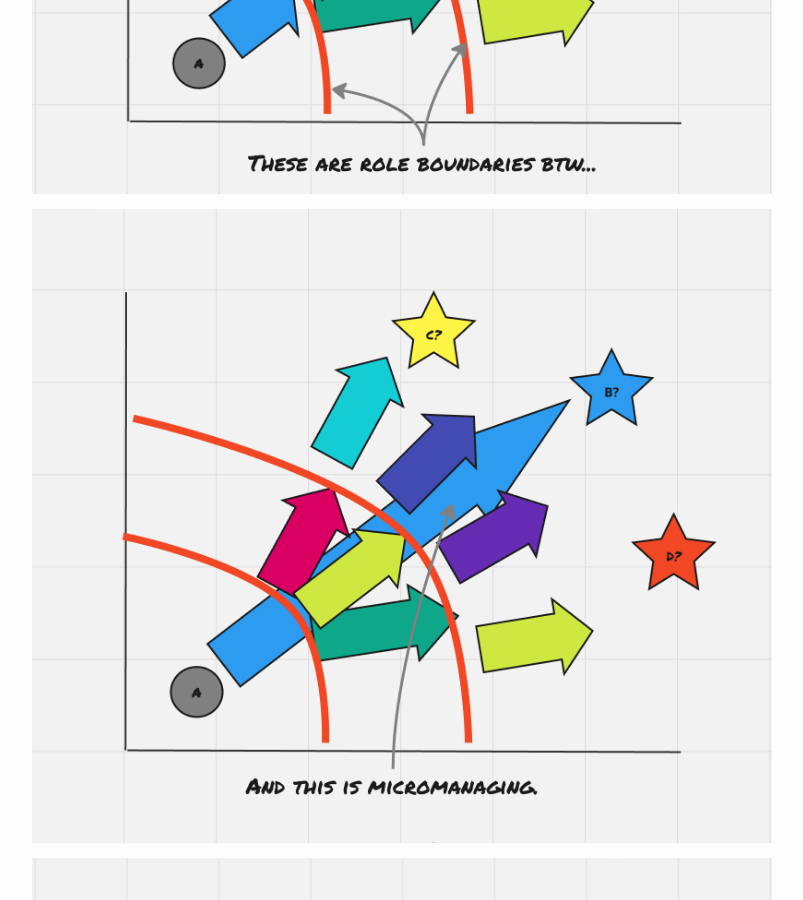
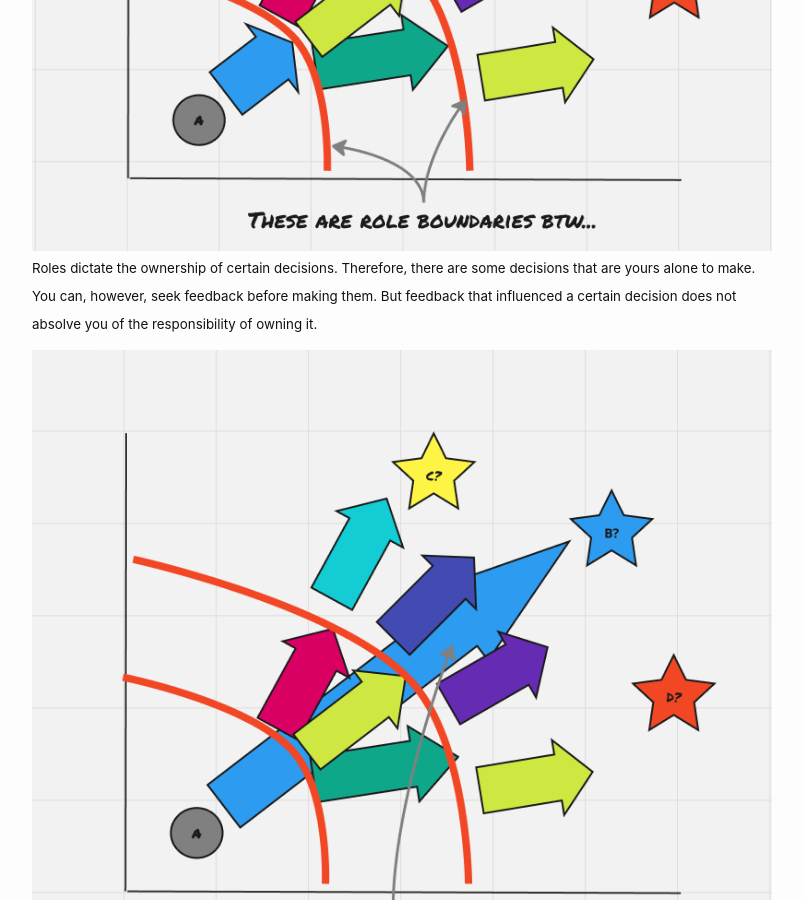
Before and after one commit to ashwnacharya/ashwnacharya.github.io, a Jekyll site: the page built from _posts/2024-04-01-context-and-control.markdown, in a window 1280 px wide and 900 px high, scrolled down 7675 px. Shown: the whole window, without its empty margins (238-1041 px from the left). Built offline with Jekyll 4.4.1, drawn with Linux system fonts in a browser that asks for light colours; some of the changed text lies outside the part shown.

Commit message:
Rewording.

```diff
--- a/_posts/2024-04-01-context-and-control.markdown
+++ b/_posts/2024-04-01-context-and-control.markdown
@@ -12,6 +12,7 @@ published: true
 ![](/assets/2024-04-01/02-you-want-to-be-here.png)
 
 ![](/assets/2024-04-01/03-so-you-do-this.png)
+<sub>Note: Real world leadership is not 2 dimensional. However, the screen that you are reading this on, is. Therefore, this diagram is a 2D projection of an n-dimensional problem space.</sub>
 
 ![](/assets/2024-04-01/04-and-directs-do-this.png)
 
@@ -30,6 +31,7 @@ published: true
 ![](/assets/2024-04-01/11-and-their-directs-this.png)
 
 ![](/assets/2024-04-01/12-these-are-role-boundaries.png)
+<sub>Roles dictate the ownership of certain decisions. Therefore, there are some decisions that are yours alone to make. You can, however, seek feedback before making them. But feedback that influenced a certain decision does not absolve you of the responsibility of owning it.</sub>
 
 ![](/assets/2024-04-01/13-and-this-is-micromanaging.png)
 
```
